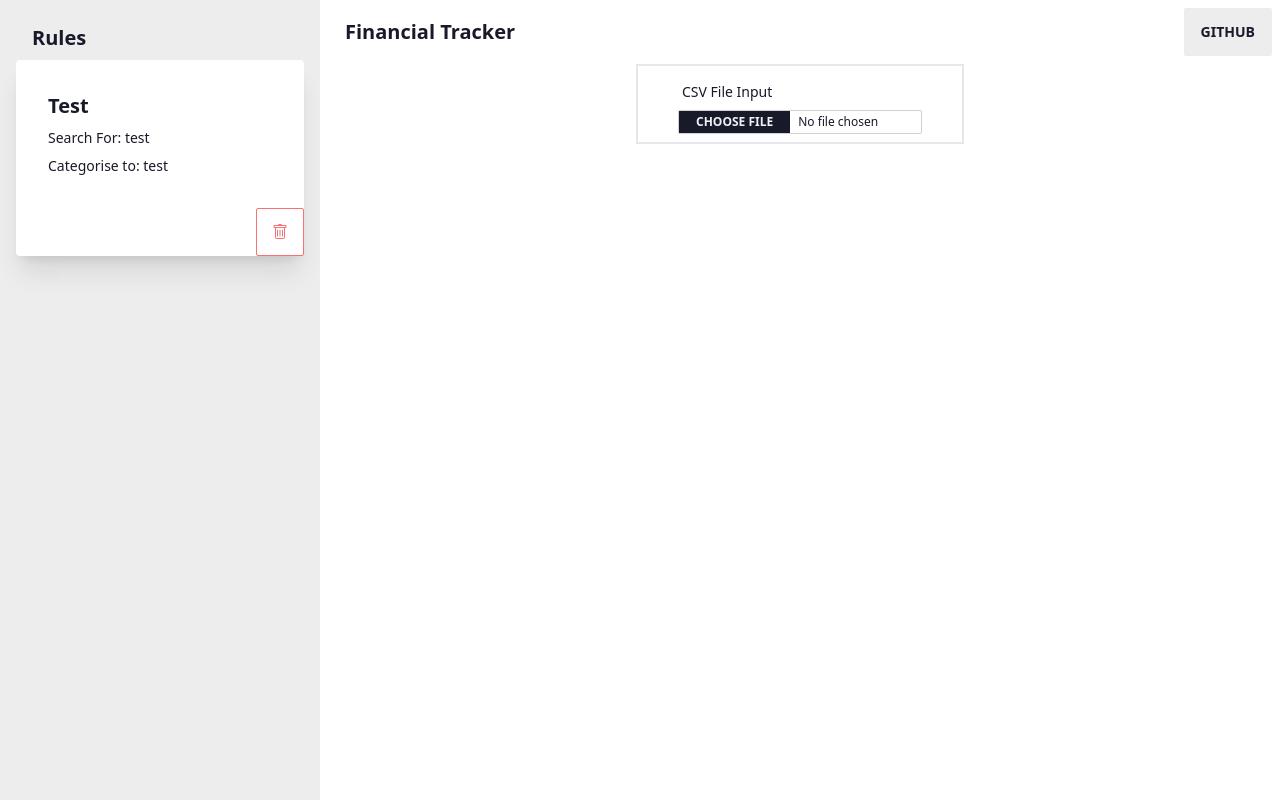
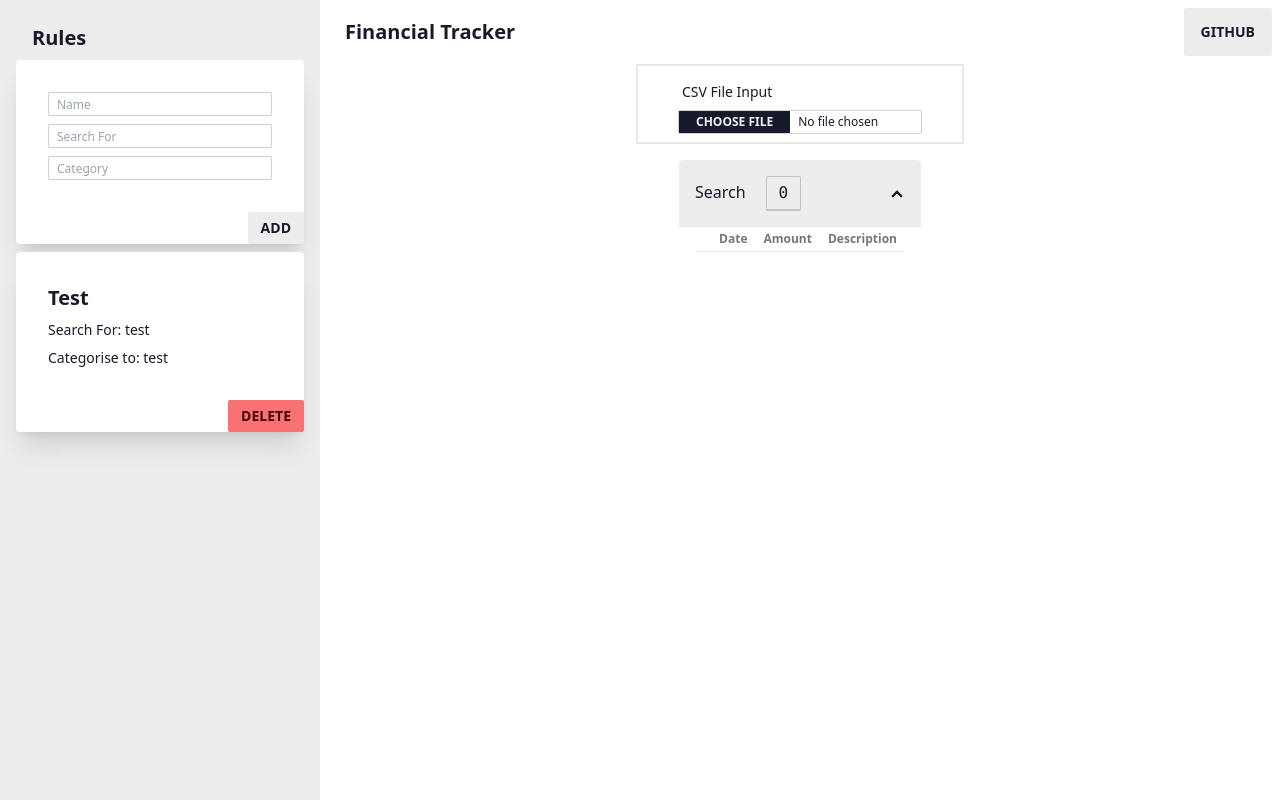
Before and after one commit to chuahxinyu/finance-tracker, a React app: page / in a window 1280 px wide. Built offline with nearby package versions, Linux system fonts and the light colour scheme; the HTML template or start-up script is replaced by a standard one.

Commit message:
Added Searching and Rule Adding/Deleting

```diff
--- a/src/App.tsx
+++ b/src/App.tsx
@@ -6,8 +6,26 @@ import { Category, Row } from "./types";
 import Table from "./Table";
 
 export default function App() {
-  const [rows, setRows] = useState<Row[]>([]);
   const [data, setData] = useState<Category[]>([]);
+  const [searchRows, setSearchRows] = useState<Row[]>([]);
+
+  const search = (searchInput: string) => {
+    if (!searchInput || searchInput.length === 0) {
+      setSearchRows([]);
+      return;
+    }
+    console.log({ searchInput: searchInput });
+    const searchValue = searchInput.toLowerCase();
+    const searchRows: Row[] = [];
+    data.forEach((category) => {
+      category.rows.forEach((row) => {
+        if (row.description.toLowerCase().includes(searchValue)) {
+          searchRows.push(row);
+        }
+      });
+    });
+    setSearchRows(searchRows);
+  };
 
   // Store rows in local storage
   useEffect(() => {
@@ -19,7 +37,7 @@ export default function App() {
   useEffect(() => {
     const data = localStorage.getItem("data");
     if (data) {
-      setRows(JSON.parse(data));
+      setData(JSON.parse(data));
     }
   }, []);
 
@@ -31,9 +49,19 @@ export default function App() {
           <Navbar />
           <CSVFileInput setData={setData} />
           <div>
+            <div className="collapse bg-base-200 collapse-arrow">
+              <input type="checkbox" defaultChecked />
+              <div className="collapse-title font-medium">
+                Search
+                <kbd className="kbd ml-5">{searchRows.length}</kbd>
+              </div>
+              <div className="collapse-content bg-base-100">
+                <Table rows={searchRows} />
+              </div>
+            </div>
             {data.map((category, i) => (
               <div key={i} className="collapse bg-base-200 collapse-arrow">
-                <input type="checkbox" />
+                <input type="checkbox" defaultChecked />
                 <div className="collapse-title font-medium">
                   {category.name}
                   <kbd className="kbd ml-5">{category.rows.length}</kbd>
@@ -45,7 +73,7 @@ export default function App() {
             ))}
           </div>
         </div>
-        <Sidebar />
+        <Sidebar search={search} />
       </div>
     </>
   );
--- a/src/Navbar.tsx
+++ b/src/Navbar.tsx
@@ -11,8 +11,10 @@ export default function Navbar() {
     <div className="navbar bg-base-100">
       <div className="navbar-start">
         {/* Dropdown for smaller screens */}
-        <div className="dropdown">
-          <label tabIndex={0} className="btn-ghost btn lg:hidden">
+        <label
+          htmlFor="my-drawer-2"
+          className="btn btn-primary drawer-button lg:hidden"
+        >
           <svg
             xmlns="http://www.w3.org/2000/svg"
             className="h-5 w-5"
@@ -28,13 +30,6 @@ export default function Navbar() {
             />
           </svg>
         </label>
-          <ul
-            tabIndex={0}
-            className="dropdown-content menu rounded-box menu-sm z-[1] mt-3 w-52 bg-base-100 p-2 shadow"
-          >
-            <NavbarItems />
-          </ul>
-        </div>
         <a className="btn-ghost btn text-xl normal-case">{NAVBAR_TITLE}</a>
       </div>
       <div className="navbar-center hidden lg:flex">
--- a/src/Sidebar.tsx
+++ b/src/Sidebar.tsx
@@ -1,4 +1,4 @@
-import { useState } from "react";
+import { useEffect, useState } from "react";
 
 interface Rule {
   name: string;
@@ -7,7 +7,11 @@ interface Rule {
   isRegex?: boolean;
 }
 
-export default function Sidebar() {
+export default function Sidebar({
+  search,
+}: {
+  search: (searchInput: string) => void;
+}) {
   const [rules, setRules] = useState<Rule[]>([
     {
       name: "Test",
@@ -15,6 +19,50 @@ export default function Sidebar() {
       category: "test",
     },
   ]);
+  const [name, setName] = useState("");
+  const [searchFor, setSearchFor] = useState("");
+  const [category, setCategory] = useState("");
+
+  const addRule = () => {
+    // Validate
+    if (!name || !searchFor || !category) {
+      alert("Please fill in all fields");
+      return;
+    }
+
+    setRules([
+      ...rules,
+      {
+        name: name,
+        searchFor: searchFor,
+        category: category,
+      },
+    ]);
+
+    // Reset Fields
+    setName("");
+    setSearchFor("");
+    setCategory("");
+  };
+
+  const removeRule = (name: string) => {
+    setRules(rules.filter((rule) => rule.name !== name));
+  };
+
+  // Store rules in local storage
+  useEffect(() => {
+    if (rules.length === 0) return;
+    localStorage.setItem("rules", JSON.stringify(rules));
+  }, [rules]);
+
+  // Load rules from local storage
+  useEffect(() => {
+    const rules = localStorage.getItem("rules");
+    if (rules) {
+      setRules(JSON.parse(rules));
+    }
+  }, []);
+
   return (
     <div className="drawer-side">
       <label htmlFor="my-drawer-2" className="drawer-overlay"></label>
@@ -23,27 +71,53 @@ export default function Sidebar() {
         <li className="text-xl font-semibold">
           <a>Rules</a>
         </li>
+        <div className="card bg-base-100 shadow-xl mb-2">
+          <div className="card-body form-control">
+            <input
+              type="text"
+              placeholder="Name"
+              className="input input-xs input-bordered"
+              onChange={(e) => setName(e.target.value)}
+              value={name}
+            />
+            <input
+              type="text"
+              placeholder="Search For"
+              className="input input-xs input-bordered"
+              onChange={(e) => {
+                search(e.target.value);
+                setSearchFor(e.target.value);
+              }}
+              value={searchFor}
+            />
+            <input
+              type="text"
+              placeholder="Category"
+              className="input input-xs input-bordered"
+              onChange={(e) => setCategory(e.target.value)}
+              value={category}
+            />
+          </div>
+          <div className="card-actions justify-end">
+            <button className="btn btn-sm" onClick={addRule}>
+              Add
+            </button>
+          </div>
+        </div>
+
         {rules.map((rule) => (
-          <div className="card bg-base-100 shadow-xl" key={rule.name}>
+          <div className="card bg-base-100 shadow-xl mb-2" key={rule.name}>
             <div className="card-body">
               <h2 className="card-title">{rule.name}</h2>
               <p>Search For: {rule.searchFor}</p>
               <p>Categorise to: {rule.category}</p>
             </div>
             <div className="card-actions justify-end">
-              <button className="btn btn-square btn-error btn-outline">
-                {/* Trash Icon */}
-                <svg
-                  xmlns="http://www.w3.org/2000/svg"
-                  width="16"
-                  height="16"
-                  fill="currentColor"
-                  className="bi bi-trash"
-                  viewBox="0 0 16 16"
-                >
-                  <path d="M5.5 5.5A.5.5 0 0 1 6 6v6a.5.5 0 0 1-1 0V6a.5.5 0 0 1 .5-.5Zm2.5 0a.5.5 0 0 1 .5.5v6a.5.5 0 0 1-1 0V6a.5.5 0 0 1 .5-.5Zm3 .5a.5.5 0 0 0-1 0v6a.5.5 0 0 0 1 0V6Z" />
-                  <path d="M14.5 3a1 1 0 0 1-1 1H13v9a2 2 0 0 1-2 2H5a2 2 0 0 1-2-2V4h-.5a1 1 0 0 1-1-1V2a1 1 0 0 1 1-1H6a1 1 0 0 1 1-1h2a1 1 0 0 1 1 1h3.5a1 1 0 0 1 1 1v1ZM4.118 4 4 4.059V13a1 1 0 0 0 1 1h6a1 1 0 0 0 1-1V4.059L11.882 4H4.118ZM2.5 3h11V2h-11v1Z" />
-                </svg>
+              <button
+                className="btn btn-error btn-sm"
+                onClick={() => removeRule(rule.name)}
+              >
+                Delete
               </button>
             </div>
           </div>
--- a/src/types.ts
+++ b/src/types.ts
@@ -2,7 +2,6 @@ export interface Row {
   date: Date;
   amount: number;
   description: string;
-  subcategory?: string;
 }
 
 export interface Category {
```
Lines whose indentation alone changed are shown as unchanged.
